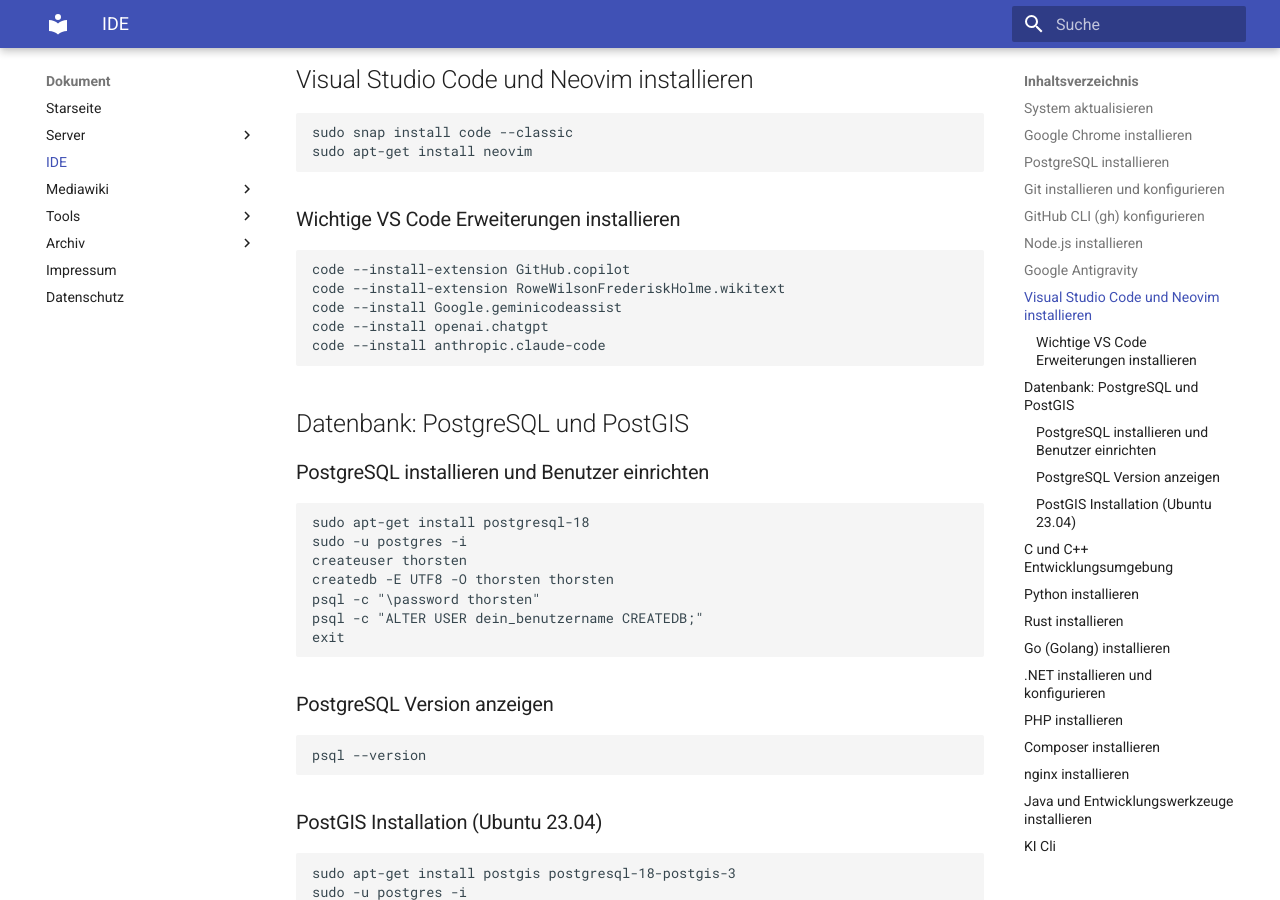
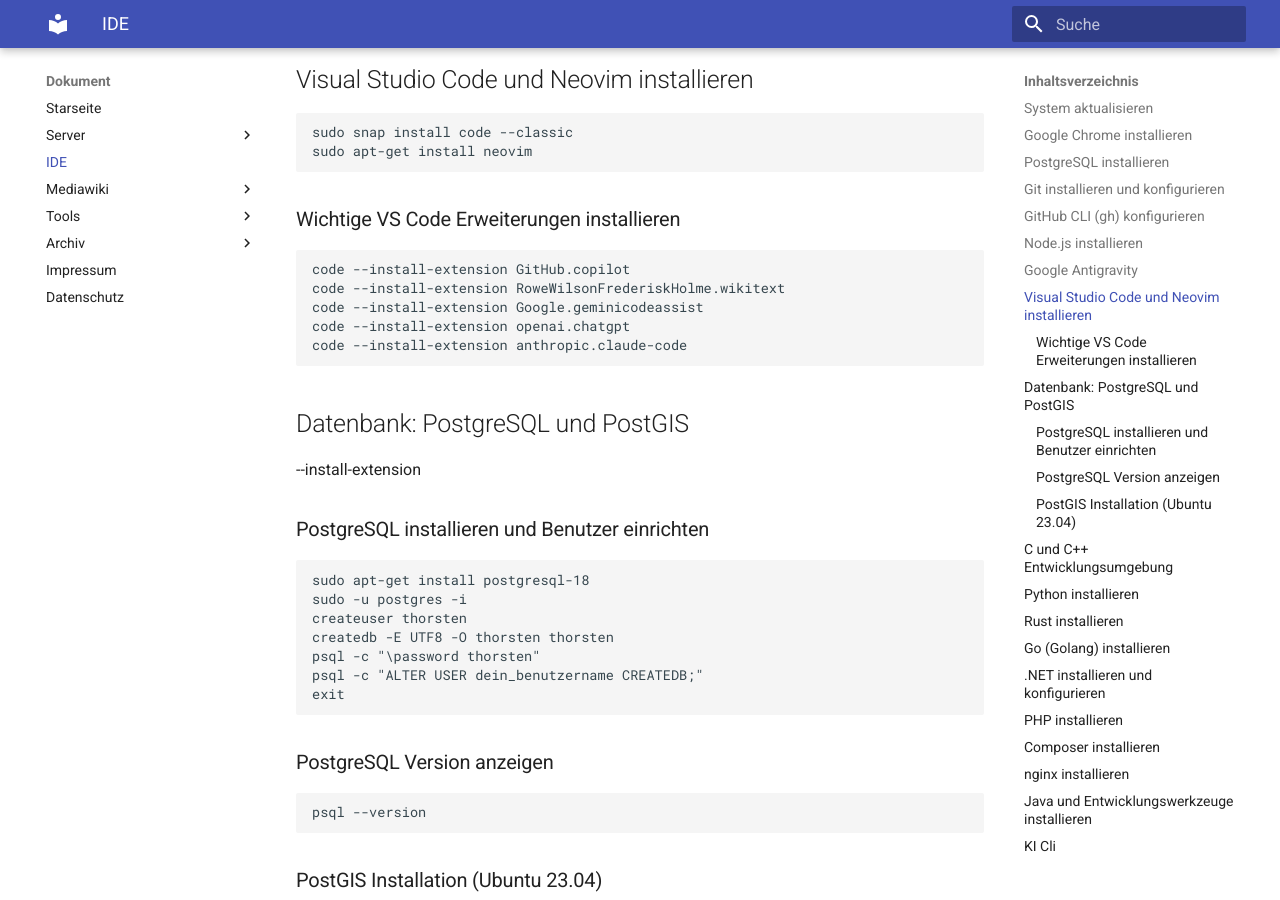
Before and after one commit to thorstenkloehn/dokument, an MkDocs documentation site: the page built from docs/IDE/index.md, in a window 1280 px wide and 900 px high, scrolled down 1838 px. Built offline with MkDocs 1.6.1 and Material for MkDocs 9.7.7, drawn with Linux system fonts in a browser that asks for light colours.

Commit message:
Dokumentation: Korrektur der Befehle zur Installation von VSCode-Erweiterungen und Anpassung der Formatierung

````diff
--- a/docs/IDE/index.md
+++ b/docs/IDE/index.md
@@ -91,13 +91,13 @@
 ```bash
 code --install-extension GitHub.copilot
 code --install-extension RoweWilsonFrederiskHolme.wikitext
-code --install Google.geminicodeassist
-code --install openai.chatgpt
-code --install anthropic.claude-code
+code --install-extension Google.geminicodeassist
+code --install-extension openai.chatgpt
+code --install-extension anthropic.claude-code
 ```
 
 ## Datenbank: PostgreSQL und PostGIS
-
+--install-extension
 ### PostgreSQL installieren und Benutzer einrichten
 
 ```bash
````
